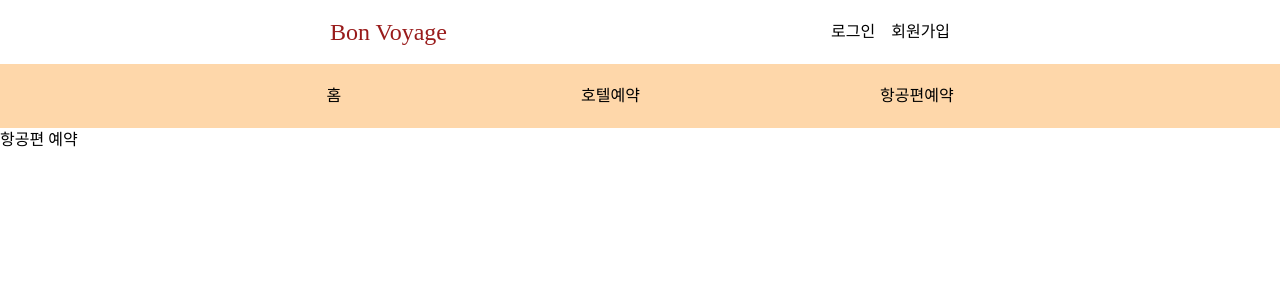
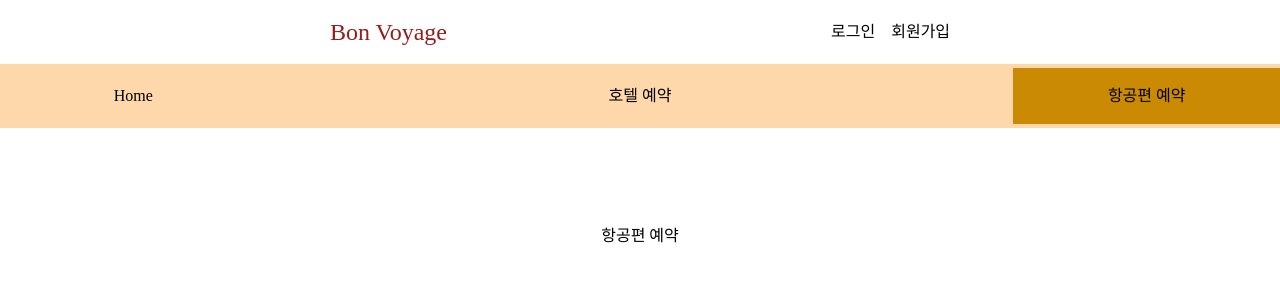
Before and after one commit to lemonade4813/travel-next-app, a Next.js app: page /flight in a window 1280 px wide. Shown: the top 300 px of the page. Built offline with nearby package versions, Linux system fonts and the light colour scheme; a web font is replaced by a local one.

Commit message:
fix : 네비게이션 스타일 적용

```diff
--- a/src/app/flight/page.tsx
+++ b/src/app/flight/page.tsx
@@ -1,7 +1,9 @@
 export default function Flight(){
 
     return(
-        <h2>항공편 예약</h2>
+        <div className="flex min-h-screen flex-col items-center justify-between p-24">
+            <h2>항공편 예약</h2>
+        </div>
     )
 
 
--- a/src/app/hotel/page.tsx
+++ b/src/app/hotel/page.tsx
@@ -1,5 +1,7 @@
 export default function Hotel(){
     return(
-        <h2>호텔예약</h2>
+        <div className="flex min-h-screen flex-col items-center justify-between p-24">
+            <h2>호텔 예약</h2>
+        </div>
     )
 }
--- a/src/app/layout.tsx
+++ b/src/app/layout.tsx
@@ -1,20 +1,38 @@
+"use client"
+
 import type { Metadata } from "next";
 import { Inter } from "next/font/google";
 import "./globals.css";
 import Link from "next/link";
+import { useRouter } from "next/router";
+import { usePathname } from "next/navigation";
 
 const inter = Inter({ subsets: ["latin"] });
 
-export const metadata: Metadata = {
-  title: "Create Next App",
-  description: "Generated by create next app",
-};
+// export const metadata: Metadata = {
+//   title: "Create Next App",
+//   description: "Generated by create next app",
+// };
+
+const menuData = [
+
+  {id : 'menu01', name : 'Home', path : '/'},
+  {id : 'menu02', name : '호텔 예약', path : '/hotel'},
+  {id : 'menu03', name : '항공편 예약', path : '/flight'},
+]
+
+
 
 export default function RootLayout({
   children,
 }: Readonly<{
   children: React.ReactNode;
 }>) {
+
+
+  const pathname = usePathname();
+
+
   return (
     <html lang="en">
       <body>
@@ -26,9 +44,13 @@ export default function RootLayout({
           </div>
         </header>
         <nav className="flex items-center justify-center gap-60 bg-orange-200 h-16">
-          <Link href ="/">홈</Link>
-          <Link href ="/hotel">호텔예약</Link>
-          <Link href ="/flight">항공편예약</Link>
+          {menuData.map((menu) =>
+            <div key={menu.id} className={`relative flex-1 ${pathname === menu.path ? 'bg-yellow-600' : ''}`}>
+              <Link href={menu.path} className="block w-full h-full p-4 text-center">
+                {menu.name}
+              </Link>
+            </div>
+          )}
         </nav>
         <section>
         {children}
--- a/src/app/page.tsx
+++ b/src/app/page.tsx
@@ -2,8 +2,8 @@ import Image from "next/image";
 
 export default function Home() {
   return (
-    <main className="flex min-h-screen flex-col items-center justify-between p-24">
-      <h1>홈페이지</h1>
-    </main>
+    <div className="flex min-h-screen flex-col items-center justify-between p-24">
+      <h2>홈페이지</h2>
+    </div>
   );
 }
```
